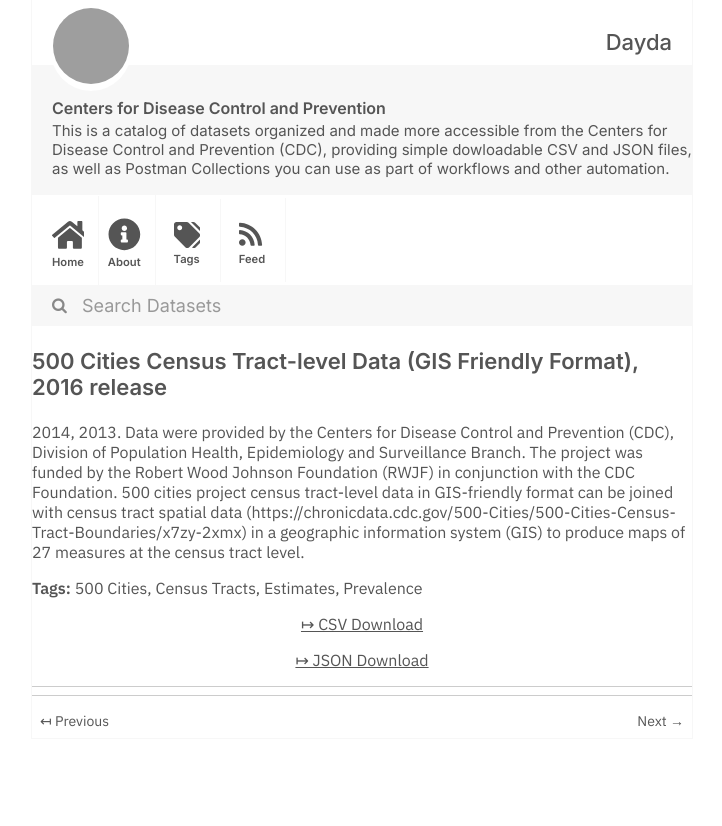
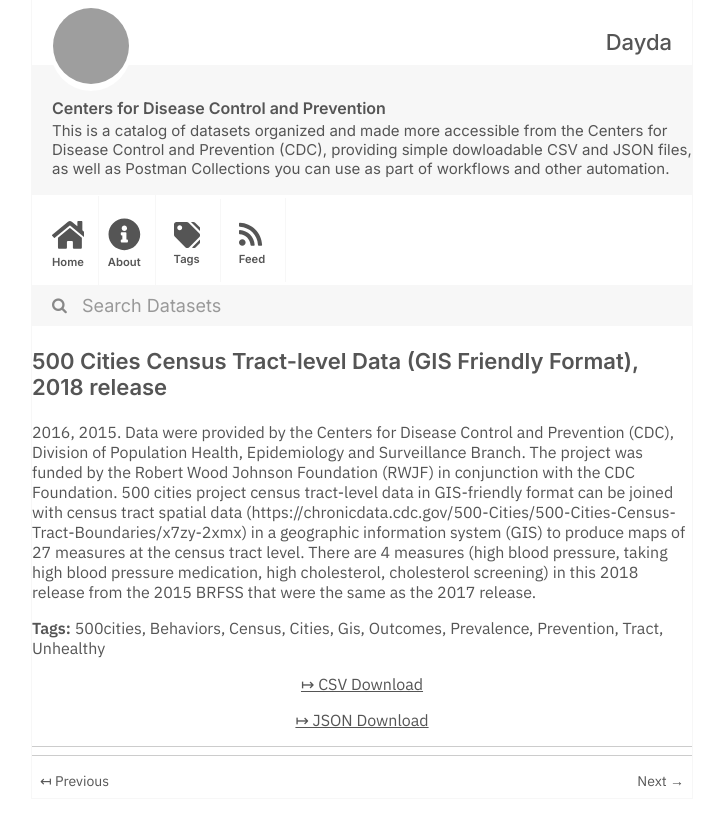
Before and after one commit to dayda-entities/centers-for-disease-control-and-prevention, a Jekyll site: the page built from _posts/2020-11-12-500-cities-census-tract-level-.md, in a window 1280 px wide, cut to the strip 0-826 px from the top of the page. Shown: the whole strip, without its empty margins (278-1000 px from the left). Built offline with Jekyll 4.4.1, drawn with Linux system fonts in a browser that asks for light colours; grey boxes are pictures that could not be loaded.

Commit message:
Publish Data

```diff
--- a/_posts/2020-11-12-500-cities-census-tract-level-.md
+++ b/_posts/2020-11-12-500-cities-census-tract-level-.md
@@ -1,18 +1,24 @@
 ---
-title: '500 Cities Census Tract-level Data (GIS Friendly Format), 2016 release'
-created: '2020-11-12T12:13:05.871682'
-modified: '2021-04-21T19:14:35.198220'
+title: '500 Cities Census Tract-level Data (GIS Friendly Format), 2018 release'
+created: '2020-11-12T12:15:06.132946'
+modified: '2021-04-21T19:28:55.108142'
 state: active
 type: dataset
 tags:
-  - 500 Cities
-  - Census Tracts
-  - Estimates
+  - 500cities
+  - Behaviors
+  - Census
+  - Cities
+  - Gis
+  - Outcomes
   - Prevalence
+  - Prevention
+  - Tract
+  - Unhealthy
 groups: []
-csv_url: 'https://data.cdc.gov/api/views/5mtz-k78d/rows.csv?accessType=DOWNLOAD'
-json_url: 'https://data.cdc.gov/api/views/5mtz-k78d/rows.json?accessType=DOWNLOAD'
+csv_url: 'https://data.cdc.gov/api/views/k25u-mg9b/rows.csv?accessType=DOWNLOAD'
+json_url: 'https://data.cdc.gov/api/views/k25u-mg9b/rows.json?accessType=DOWNLOAD'
 layout: post
 
 ---
-2014, 2013. Data were provided by the Centers for Disease Control and Prevention (CDC), Division of Population Health, Epidemiology and Surveillance Branch. The project was funded by the Robert Wood Johnson Foundation (RWJF) in conjunction with the CDC Foundation. 500 cities project census tract-level data in GIS-friendly format can be joined with census tract spatial data (https://chronicdata.cdc.gov/500-Cities/500-Cities-Census-Tract-Boundaries/x7zy-2xmx) in a geographic information system (GIS) to produce maps of 27 measures at the census tract level.
+2016, 2015. Data were provided by the Centers for Disease Control and Prevention (CDC), Division of Population Health, Epidemiology and Surveillance Branch. The project was funded by the Robert Wood Johnson Foundation (RWJF) in conjunction with the CDC Foundation. 500 cities project census tract-level data in GIS-friendly format can be joined with census tract spatial data (https://chronicdata.cdc.gov/500-Cities/500-Cities-Census-Tract-Boundaries/x7zy-2xmx) in a geographic information system (GIS) to produce maps of 27 measures at the census tract level. There are 4 measures (high blood pressure, taking high blood pressure medication, high cholesterol, cholesterol screening) in this 2018 release from the 2015 BRFSS that were the same as the 2017 release.
```
